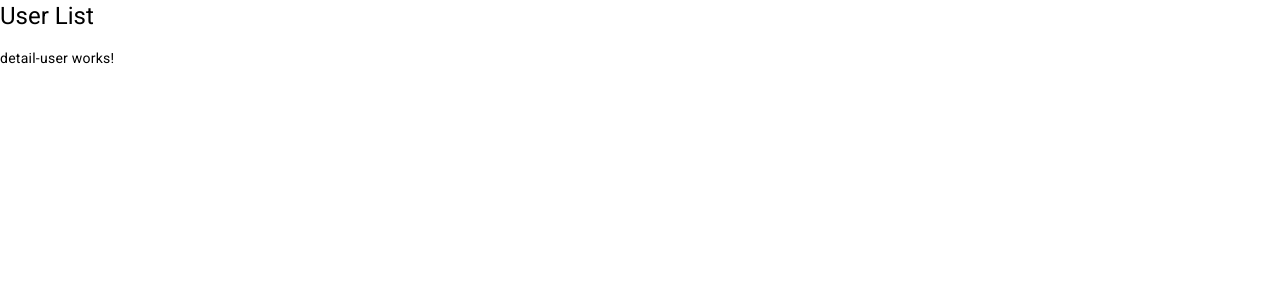
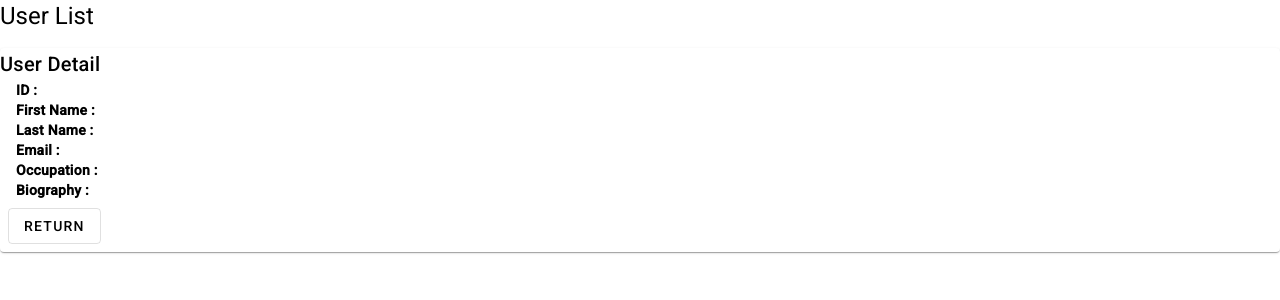
Before and after one commit to PennecStv/persona-pilot, an Angular app: page /user/1 in a window 1280 px wide. Shown: the top 300 px of the page. Built offline with nearby package versions, Linux system fonts and the light colour scheme; no server answers.

Commit message:
feat: see details of each user

```diff
--- a/src/app/shared/services/http.service.ts
+++ b/src/app/shared/services/http.service.ts
@@ -11,7 +11,11 @@ export class HttpService {
 
   apiURL = 'https://658389484d1ee97c6bce044c.mockapi.io/api/v1/users';
 
-  public getUsers(): Observable<User[]> {
+  public fetchUsers(): Observable<User[]> {
     return this.httpClient.get<User[]>(this.apiURL);
   }
+
+  public getUser(id: string): Observable<User> {
+    return this.httpClient.get<User>(`${this.apiURL}/${id}`);
+  }
 }
--- a/src/app/shared/services/users.service.ts
+++ b/src/app/shared/services/users.service.ts
@@ -11,14 +11,24 @@ export class UsersService {
   constructor(private router: Router, private http: HttpService) {}
 
   users = new BehaviorSubject<User[]>([]);
+  selectedUser = new BehaviorSubject<User>(new User());
 
   isLoading = new BehaviorSubject<boolean>(false);
 
-  public getUsers() {
+  public fetchUsers() {
     this.isLoading.next(true);
-    this.http.getUsers().subscribe((data: User[]) => {
+    this.http.fetchUsers().subscribe((data: User[]) => {
       this.users.next(data);
       this.isLoading.next(false);
     });
   }
+
+  public selectUser(id: string) {
+    this.isLoading.next(true);
+    const sub = this.http.getUser(id).subscribe((user: User) => {
+      this.selectedUser.next(user);
+      this.isLoading.next(false);
+    });
+    // sub.unsubscribe();
+  }
 }
--- a/src/app/user/detail-user/detail-user.component.html
+++ b/src/app/user/detail-user/detail-user.component.html
@@ -1 +1,16 @@
-<p>detail-user works!</p>
+<mat-card ngClass="user-detail-card">
+  <mat-card-title> User Detail </mat-card-title>
+  <mat-card-content>
+    <div><strong>ID :</strong> {{ selectedUser.id }}</div>
+    <div><strong>First Name :</strong> {{ selectedUser.first_name }}</div>
+    <div><strong>Last Name :</strong> {{ selectedUser.last_name }}</div>
+    <div><strong>Email :</strong> {{ selectedUser.email }}</div>
+    <div><strong>Occupation :</strong> {{ selectedUser.occupation }}</div>
+    <div><strong>Biography :</strong> {{ selectedUser.bio }}</div>
+  </mat-card-content>
+  <mat-card-actions
+    ><button mat-stroked-button [routerLink]="['/home']">
+      RETURN
+    </button></mat-card-actions
+  >
+</mat-card>
--- a/src/app/user/detail-user/detail-user.component.ts
+++ b/src/app/user/detail-user/detail-user.component.ts
@@ -1,10 +1,36 @@
-import { Component } from '@angular/core';
+import { Component, OnInit } from '@angular/core';
+import { ActivatedRoute, Router } from '@angular/router';
+import { Subscription } from 'rxjs';
+import { User } from 'src/app/shared/models/user.model';
+import { UsersService } from 'src/app/shared/services/users.service';
 
 @Component({
   selector: 'app-detail-user',
   templateUrl: './detail-user.component.html',
-  styleUrls: ['./detail-user.component.css']
+  styleUrls: ['./detail-user.component.css'],
 })
-export class DetailUserComponent {
+export class DetailUserComponent implements OnInit {
+  constructor(
+    private userService: UsersService,
+    private activatedRoute: ActivatedRoute,
+    private router: Router
+  ) {}
 
+  selectedUser: User = new User();
+  subscriptions: Subscription[] = [];
+
+  ngOnInit(): void {
+    const id = parseInt(this.activatedRoute.snapshot.params['id'], 10);
+    //this.activatedRoute.paramMap.subscribe((params) => {
+    //const id = params.get('id');
+    this.userService.selectUser(id.toString());
+    //});
+
+    let subscription = this.userService.selectedUser.subscribe(
+      (selectedUser) => (this.selectedUser = selectedUser)
+    );
+    this.subscriptions.push(subscription);
+
+    console.log(this.selectedUser);
+  }
 }
--- a/src/app/user/user.component.css
+++ b/src/app/user/user.component.css
@@ -0,0 +1,7 @@
+.progress-spinner {
+    display: flex;
+    justify-content: center;
+    text-align: center;
+    align-items: center;
+    height: 100vh;
+  }
--- a/src/app/user/user.component.html
+++ b/src/app/user/user.component.html
@@ -1,24 +1,30 @@
+<mat-spinner *ngIf="isLoading" ngClass="progress-spinner"></mat-spinner>
+
 <table mat-table [dataSource]="userDataSource">
   <ng-container matColumnDef="id">
-        <th mat-header-cell *matHeaderCellDef> ID </th>
-        <td mat-cell *matCellDef="let element" [routerLink]="[]"> {{element.id}} </td>
+    <th mat-header-cell *matHeaderCellDef>ID</th>
+    <td mat-cell *matCellDef="let element" [routerLink]="[]">
+      {{ element.id }}
+    </td>
   </ng-container>
   <ng-container matColumnDef="first_name">
-        <th mat-header-cell *matHeaderCellDef> First name </th>
-        <td mat-cell *matCellDef="let element"> {{element.first_name}} </td>
+    <th mat-header-cell *matHeaderCellDef>First name</th>
+    <td mat-cell *matCellDef="let element">{{ element.first_name }}</td>
   </ng-container>
   <ng-container matColumnDef="last_name">
-        <th mat-header-cell *matHeaderCellDef> Last name </th>
-        <td mat-cell *matCellDef="let element"> {{element.last_name}} </td>
+    <th mat-header-cell *matHeaderCellDef>Last name</th>
+    <td mat-cell *matCellDef="let element">{{ element.last_name }}</td>
   </ng-container>
   <ng-container matColumnDef="email">
-        <th mat-header-cell *matHeaderCellDef> Email </th>
-        <td mat-cell *matCellDef="let element"> {{element.email}} </td>
+    <th mat-header-cell *matHeaderCellDef>Email</th>
+    <td mat-cell *matCellDef="let element">{{ element.email }}</td>
   </ng-container>
   <ng-container matColumnDef="detail-button">
     <th mat-header-cell *matHeaderCellDef></th>
     <td mat-cell *matCellDef="let element">
-            <button mat-stroked-button routerLink="/user/{{ element.id }}">DETAIL</button>
+      <button mat-stroked-button routerLink="/user/{{ element.id }}">
+        DETAIL
+      </button>
     </td>
   </ng-container>
   <ng-container matColumnDef="edit-button">
@@ -38,7 +44,9 @@
   <tr mat-row *matRowDef="let myRowData; columns: columnsToDisplay"></tr>
 </table>
 
-<mat-paginator [pageSizeOptions]="[10, 20, 50]"
+<mat-paginator
+  [pageSizeOptions]="[10, 20, 50]"
   showFirstLastButtons
-                 aria-label="Select page of users">
+  aria-label="Select page of users"
+>
 </mat-paginator>
--- a/src/app/user/user.component.ts
+++ b/src/app/user/user.component.ts
@@ -18,6 +18,7 @@ export class UserComponent implements OnInit {
 
   userDataSource: MatTableDataSource<User> = new MatTableDataSource<User>();
   @ViewChild(MatPaginator, { static: true }) paginator!: MatPaginator;
+  isLoading: boolean = false;
 
   columnsToDisplay = [
     'id',
@@ -30,7 +31,7 @@ export class UserComponent implements OnInit {
   ];
 
   ngOnInit(): void {
-    this.userService.getUsers();
+    this.userService.fetchUsers();
 
     let subscription = this.userService.users.subscribe((data: User[]) => {
       this.usersList = data;
@@ -38,5 +39,12 @@ export class UserComponent implements OnInit {
       this.userDataSource.paginator = this.paginator;
     });
     this.subscriptions.push(subscription);
+
+    subscription = this.userService.isLoading.subscribe(
+      (isLoading: boolean) => {
+        this.isLoading = isLoading;
+      }
+    );
+    this.subscriptions.push(subscription);
   }
 }
```
Also changed, not shown: src/app/app.module.ts (+17 -2 lines). Lines whose indentation alone changed are shown as unchanged.
